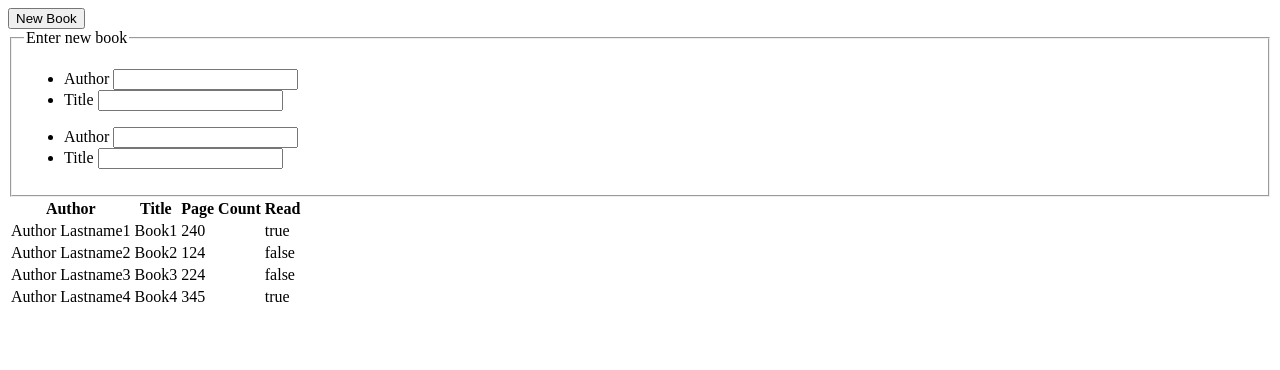
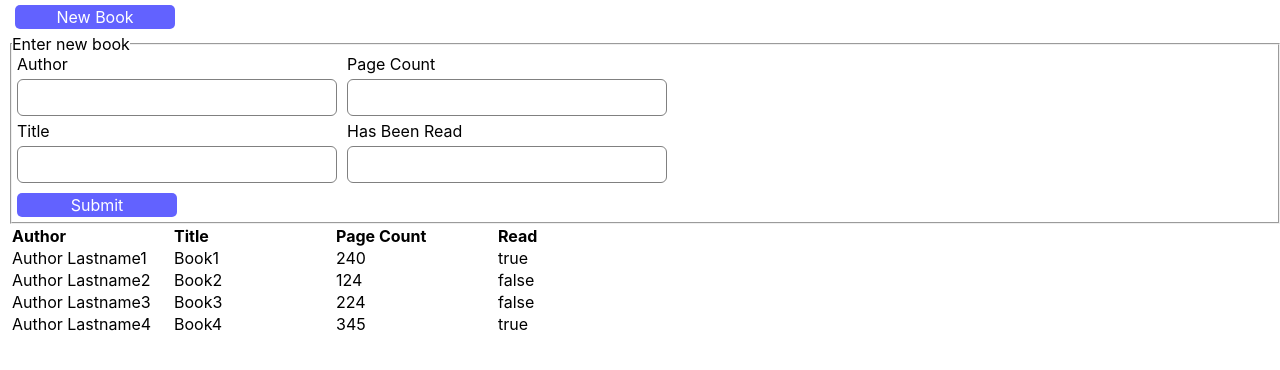
Before and after one commit to gabrieldpeterson/project-library, a plain HTML site: page index.html in a window 1280 px wide. Both pictures are taken after a click on the button "New Book". Drawn offline with Linux system fonts and the light colour scheme.

Commit message:
Create form layout and allow it to be revealed on button press

```diff
--- a/index.html
+++ b/index.html
@@ -9,29 +9,33 @@
     <title>Project: Library</title>
 </head>
 <body>
+    <div id="container">
         <button type="submit" id="new-book">New Book</button>
-    <div id="hidden-form">
+        <div id="hidden-form" class="hidden">
             <form action="" method="post">
                 <fieldset>
                     <legend>Enter new book</legend>
                     <ul>
                         <li>
-                        <lable for="authorInput">Author</lable>
+                            <label for="authorInput">Author</label>
                             <input type="text" id="authorInput">
                         </li>
                         <li>
-                        <lable for="titleInput">Title</lable>
+                            <label for="titleInput">Title</label>
                             <input type="text" id="titleInput">
+                        </li>
+                        <li>
+                            <button type="submit">Submit</button>
                         </li>
                     </ul>
                     <ul>
                         <li>
-                        <lable for="authorInput">Author</lable>
-                        <input type="text" id="authorInput">
+                            <label for="numberPages">Page Count</label>
+                            <input type="number" id="numberPages">
                         </li>
                         <li>
-                        <lable for="titleInput">Title</lable>
-                        <input type="text" id="titleInput">
+                            <label for="isRead">Has Been Read</label>
+                            <input type="checkbox" id="isRead">
                         </li>
                     </ul>
                 </fieldset>
@@ -42,11 +46,11 @@
                 <tr>
                     <th>Author</th>
                     <th>Title</th>
-                <th>Page Count</th>
-                <th>Read</th>
+                    <th class="center-text">Page Count</th>
+                    <th class="center-text">Read</th>
                 </tr>
             </table>
-
+        </div>
     </div>
 </body>
 </html>
--- a/script.js
+++ b/script.js
@@ -6,8 +6,9 @@ let library = [
 ];
 
 const newBookButton = document.querySelector('#new-book');
+const hiddenForm = document.querySelector('#hidden-form');
 newBookButton.addEventListener('click', () => {
-    console.log('clicked');
+    hiddenForm.classList.toggle('hidden');
 });
 
 displayEachBook();
--- a/style.css
+++ b/style.css
@@ -0,0 +1,72 @@
+:root {
+    font-family: -apple-system, BlinkMacSystemFont, "Segoe UI", Roboto, Helvetica, Arial, sans-serif, "Apple Color Emoji", "Segoe UI Emoji", "Segoe UI Symbol";
+    --margin-left: 10px;
+}
+
+* {
+    box-sizing: border-box;
+    margin: 0;
+    padding: 0;
+}
+
+#container {
+    margin-left: var(--margin-left);
+}
+
+fieldset {
+    display: flex;
+    flex-wrap: wrap;
+}
+
+button, input, select, textarea {
+    font-family: inherit;
+    font-size: 100%;
+    -webkit-appearance: none;
+}
+
+input {
+    width: 20rem;
+    height: 2.3rem;
+    padding: 0 10px;
+    border: 1px solid grey;
+    border-radius: 6px;
+    margin: 5px;
+}
+
+li {
+    list-style-type: none;
+    display: flex;
+    flex-direction: column;
+}
+
+li label {
+    margin-left: 5px;
+}
+
+button {
+    border: 0;
+    border-radius: 5px;
+    margin: 5px;
+    height: 1.5rem;
+    width: 10rem;
+    transition: 0.2s all;
+    background-color: rgb(98, 98, 255);
+    color: white;
+}
+
+button:active {
+    border: 1px solid black;
+    background-color: blue;
+}
+
+td {
+    width: 10rem;
+}
+
+th {
+    text-align: left;
+}
+
+.hidden {
+    display: none;
+}
```
Lines whose indentation alone changed are shown as unchanged.
